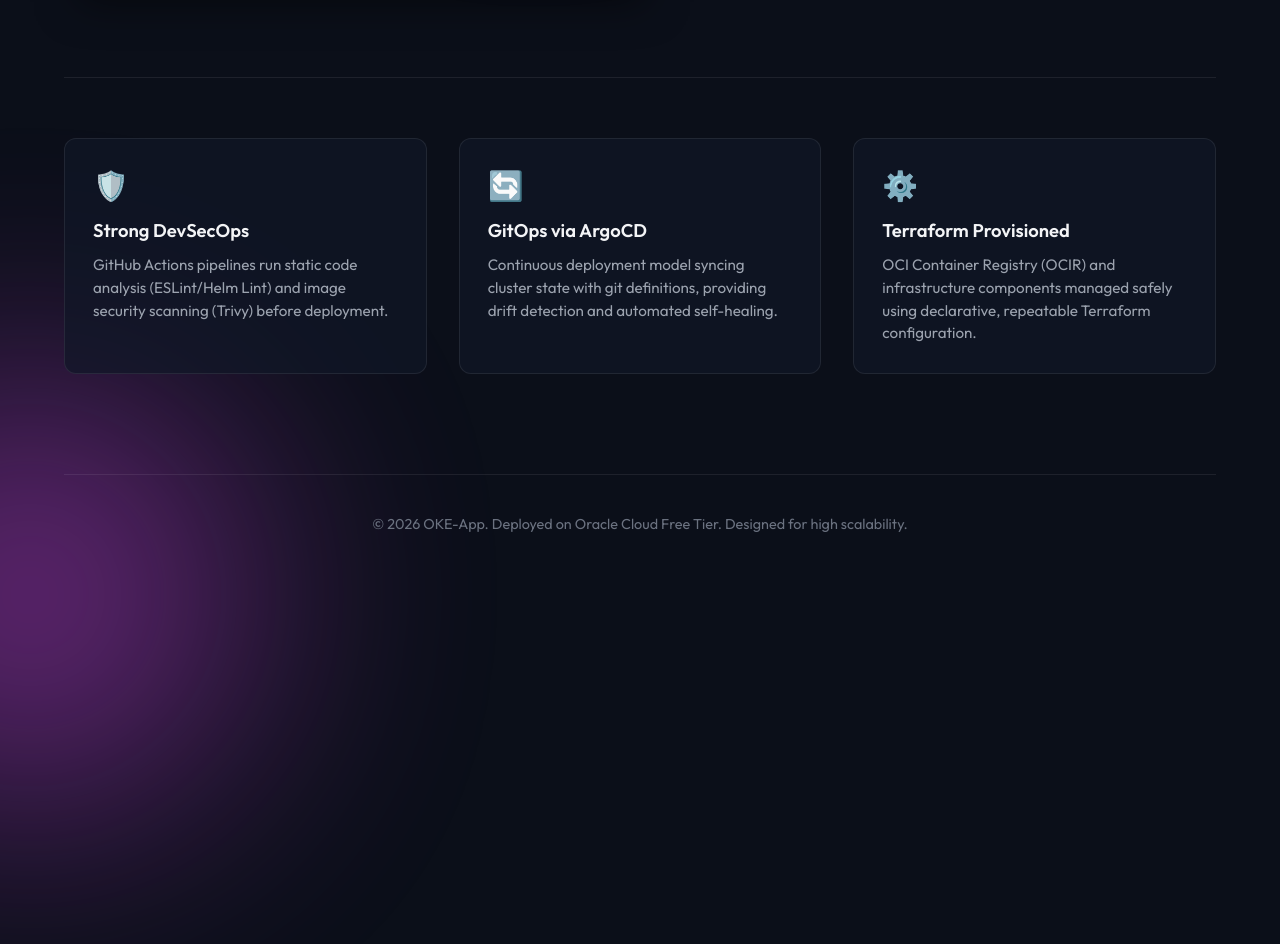
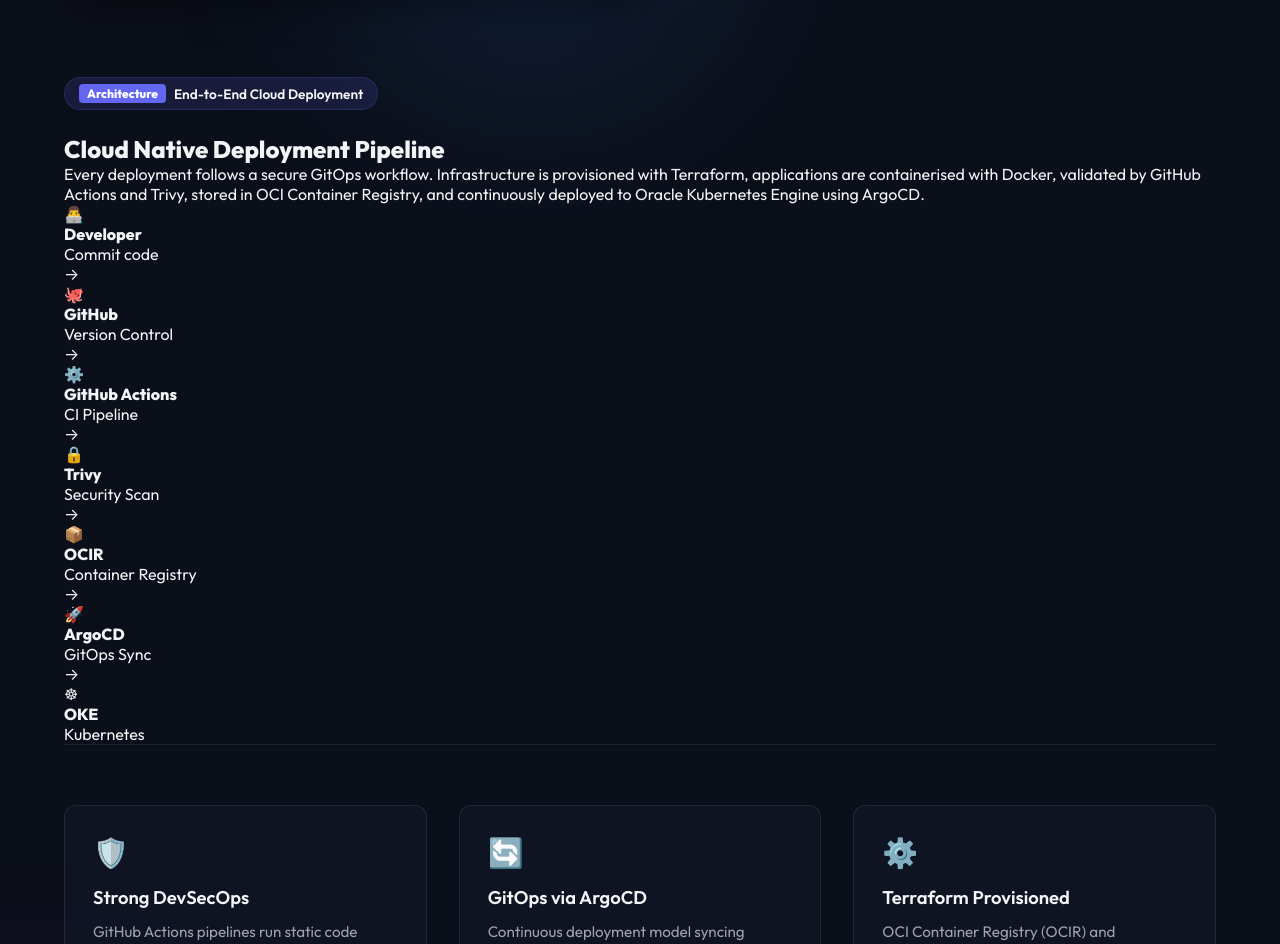
Before and after one commit to ahmedibrahim-lab/OKE-App, a website: page app/public/index.html in a window 1280 px wide. Shown: the part 1229-2173 px from the top of the page. Before the commit the page ends 2041 px from the top, so only its background shows below. Drawn offline with Linux system fonts and the light colour scheme; no server answers.

Commit message:
add pipeline to page

```diff
--- a/app/public/index.html
+++ b/app/public/index.html
@@ -146,6 +146,81 @@
             </div>
         </main>
 
+        <section class="architecture">
+            <div class="section-heading">
+                <span class="pill-announcement">
+                    <span class="pill-tag">Architecture</span>
+                    End-to-End Cloud Deployment
+                </span>
+
+                <h2>Cloud Native Deployment Pipeline</h2>
+
+                <p>
+                    Every deployment follows a secure GitOps workflow. Infrastructure is
+                    provisioned with Terraform, applications are containerised with Docker,
+                    validated by GitHub Actions and Trivy, stored in OCI Container Registry,
+                    and continuously deployed to Oracle Kubernetes Engine using ArgoCD.
+                </p>
+            </div>
+
+            <div class="pipeline">
+                <div class="pipeline-step">
+                    <span>👨‍💻</span>
+                    <h4>Developer</h4>
+                    <p>Commit code</p>
+                </div>
+
+                <div class="pipeline-arrow">→</div>
+
+                <div class="pipeline-step">
+                    <span>🐙</span>
+                    <h4>GitHub</h4>
+                    <p>Version Control</p>
+                </div>
+
+                <div class="pipeline-arrow">→</div>
+
+                <div class="pipeline-step">
+                    <span>⚙️</span>
+                    <h4>GitHub Actions</h4>
+                    <p>CI Pipeline</p>
+                </div>
+
+                <div class="pipeline-arrow">→</div>
+
+                <div class="pipeline-step">
+                    <span>🔒</span>
+                    <h4>Trivy</h4>
+                    <p>Security Scan</p>
+                </div>
+
+                <div class="pipeline-arrow">→</div>
+
+                <div class="pipeline-step">
+                    <span>📦</span>
+                    <h4>OCIR</h4>
+                    <p>Container Registry</p>
+                </div>
+
+                <div class="pipeline-arrow">→</div>
+
+                <div class="pipeline-step">
+                    <span>🚀</span>
+                    <h4>ArgoCD</h4>
+                    <p>GitOps Sync</p>
+                </div>
+
+                <div class="pipeline-arrow">→</div>
+
+                <div class="pipeline-step">
+                    <span>☸</span>
+                    <h4>OKE</h4>
+                    <p>Kubernetes</p>
+                </div>
+            </div>
+        </section>
+
+
         <!-- Technical Architecture Cards -->
         <section class="features">
             <div class="feature-card">
```
